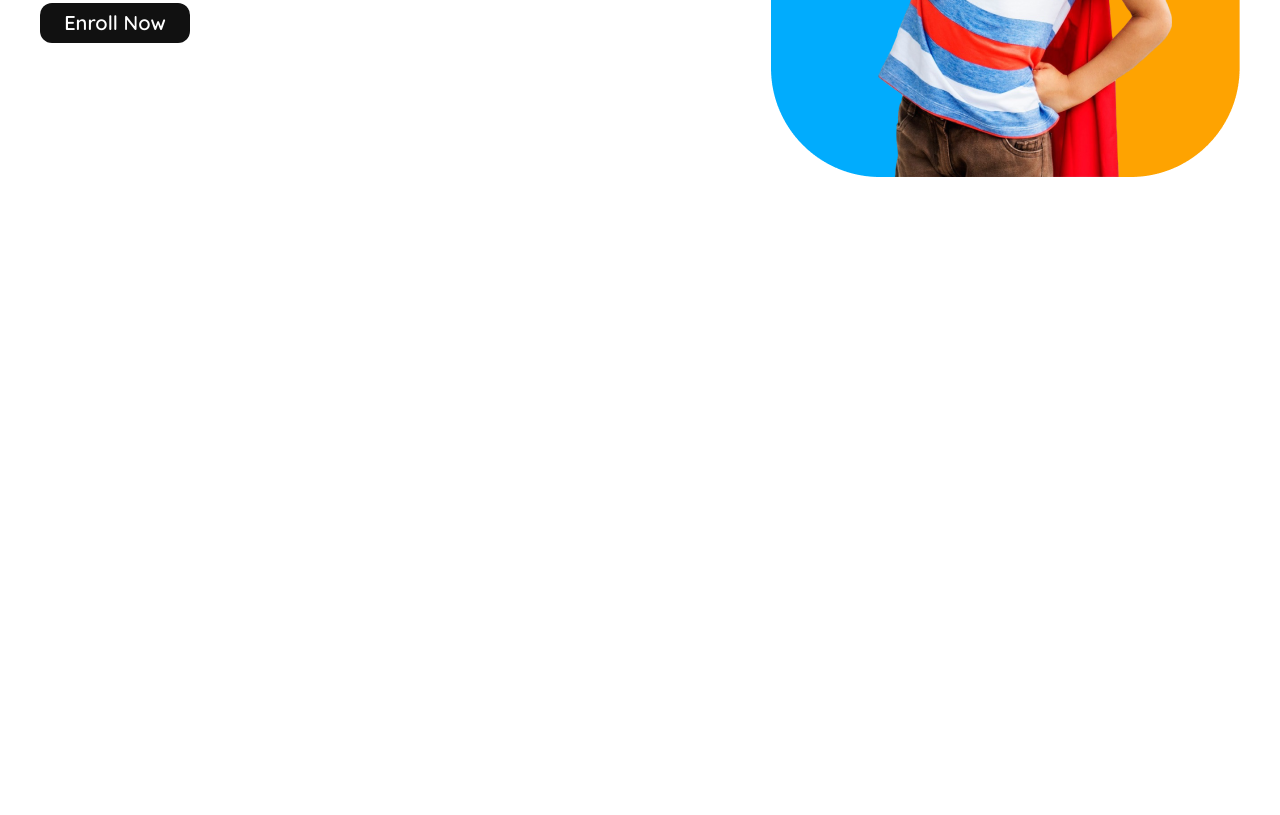
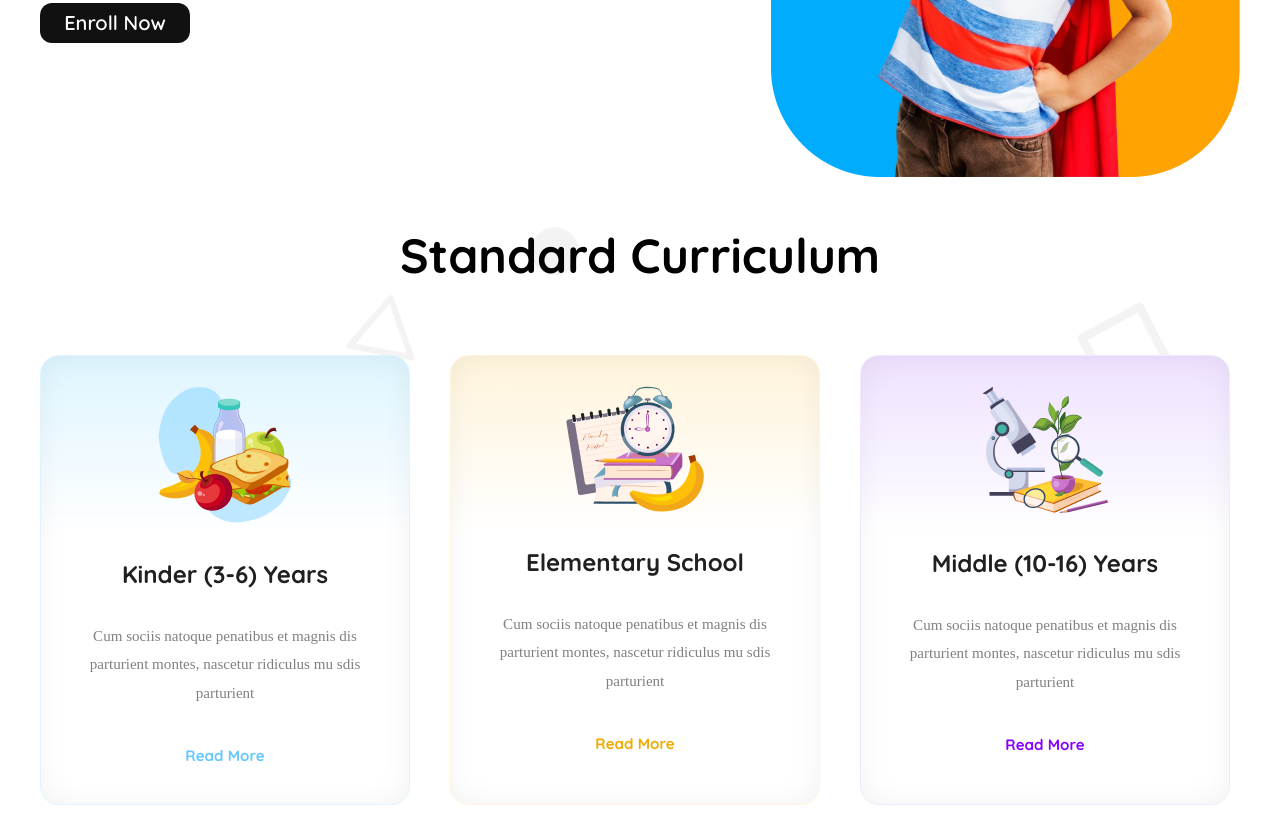
Before and after one commit to dipu-barman/assignment-2-kids-school, a plain HTML site: page index.html in a window 1280 px wide. Shown: the part 500-1315 px from the top of the page. Before the commit the page ends 800 px from the top, so only its background shows below. Drawn offline with Linux system fonts and the light colour scheme.

Commit message:
added-frist-section-about-curriculam

```diff
--- a/index.html
+++ b/index.html
@@ -36,6 +36,37 @@
         </div>
 
     </header>
+    <main>
+        <div class="cv">
+            <h2 class="heading">Standard Curriculum</h2>
+            <div class="children">
+                <div class="kinder">
+                    <img src="assets/kinder.png" alt="">
+                    <h4 class="college">Kinder (3-6) Years</h4>
+                    <p class="sociis">Cum sociis natoque penatibus et magnis
+                        dis parturient montes, nascetur ridiculus
+                        mu sdis parturient</p>
+                        <h6 class="more">Read More</h6>
+                </div>
+                <div class="elementary">
+                    <img src="assets/elementary.png" alt="">
+                    <h4 class="college">Elementary School</h4>
+                    <p class="sociis">Cum sociis natoque penatibus et magnis
+                        dis parturient montes, nascetur ridiculus
+                        mu sdis parturient</p>
+                    <h6 class="mor more">Read More</h6>
+                </div>
+                <div class="middle">
+                    <img src="assets/middle.png" alt="">
+                    <h4 class="college">Middle (10-16) Years</h4>
+                    <p class="sociis">Cum sociis natoque penatibus et magnis
+                        dis parturient montes, nascetur ridiculus
+                        mu sdis parturient</p>
+                    <h6 class="mora more"> Read More</h6>
+                </div>
+            </div>
+        </div>
+    </main>
 
 </body>
 </html>
--- a/styles/style.css
+++ b/styles/style.css
@@ -113,7 +113,7 @@ text-align: left;
     display: flex;
     max-width: 1200px;
     margin: 10px auto;
-    gap: 50px;
+    gap: 60px;
 }
 
 .student{
@@ -163,6 +163,106 @@ margin-top: 10px;
 }
 
 
+/* main part 1 */
+
+.cv{
+    max-width: 1200px;
+    margin: 10px auto;
+    background: url(../assets/bg.png);
+
+}
+
+.children{
+    display: grid;
+    grid-template-columns: repeat(3 ,1fr);
+    gap: 30px;
+    margin-top: 70px;
+}
+
+.heading{
+    color: rgb(0, 0, 0);
+font-family: Quicksand;
+font-size: 3rem;
+font-weight: 700;
+line-height: 57.5px;
+letter-spacing: 0%;
+text-align: center;
+margin-top: 50px;
+}
+.kinder{
+    box-sizing: border-box;
+border: 0.94px solid rgb(222, 245, 255);
+border-radius: 18.86px;
+
+box-shadow: inset 0px 0px 28.3px 0.94px rgba(0, 0, 0, 0.05);
+background: linear-gradient(180.00deg, rgb(222, 245, 255),rgba(255, 255, 255, 0) 40%),rgb(255, 255, 255);
+text-align: center;
+max-width: 370px;
+height: 450px;
+padding: 30px 30px;
+}
+
+.middle{
+    box-sizing: border-box;
+border: 0.94px solid rgb(242, 232, 255);
+border-radius: 18.86px;
+
+box-shadow: inset 0px 0px 28.3px 0.94px rgba(0, 0, 0, 0.05);
+background: linear-gradient(180.00deg, rgb(238, 225, 255),rgba(255, 255, 255, 0) 40%),rgb(255, 255, 255);
+text-align: center;
+max-width: 370px;
+height: 450px;
+padding: 30px 30px;
+}
+
+
+.elementary{
+
+    box-sizing: border-box;
+border: 0.94px solid rgb(255, 244, 220);
+border-radius: 18.86px;
+
+box-shadow: inset 0px 0px 28.3px 0.94px rgba(0, 0, 0, 0.05);
+background: linear-gradient(180.00deg, rgb(255, 244, 220),rgba(255, 255, 255, 0) 40%),rgb(255, 255, 255);
+text-align: center;
+max-width: 370px;
+height: 450px;
+padding: 30px 30px;
+}
+.college{
+    color: rgb(32, 32, 32);
+font-family: Quicksand;
+font-size: 24px;
+font-weight: 700;
+line-height: 30.65px;
+letter-spacing: 0%;
+}
+
+.sociis{
+
+    color: rgb(128, 128, 128);
+font-family: Raleway;
+font-size: 15.09px;
+font-weight: 500;
+line-height: 28.3px;
+letter-spacing: 0%;
+}
+.more{
+    color: rgb(100, 200, 255);
+font-family: Quicksand;
+font-size: 15.09px;
+font-weight: 700;
+line-height: 28.3px;
+letter-spacing: 0%;
+
+}
+.mor{
+    color: rgb(240, 170, 0);
+}
+
+.mora{
+    color: rgb(135, 0, 255);
+}
 
 
 
@@ -196,6 +296,7 @@ margin-top: 10px;
     .icon{
         display:flex;
         margin-top: 20px;
+        margin-right: 10px;
 
 
     }
@@ -205,10 +306,6 @@ margin-top: 10px;
         display: flex;
         justify-content: space-between;
         width: 100%;
-
-
-
-
 
     }
     .school{
@@ -223,26 +320,51 @@ margin-top: 10px;
 
 
 
+
+
     .kids{
         flex-direction: column-reverse;
         width: 100%;
         gap: 0px;
-        padding: 10px;
+        /* padding: 10px; */
         text-align: center;
 
     }
     .hero{
-        max-width: 350px;
+        max-width: 360px;
         margin: 0px auto;
     }
     .student{
         margin: 10px;
         text-align: center;
-        font-size: 45px;
+        font-size: 3.5rem;
 
     }
     .courage{
         text-align: center;
     }
 
+
+
+
+
+    .children{
+        grid-template-columns: 1fr;
+        gap: 0px;
+        justify-items: center;
+        margin-top: 20px;
+    }
+    .kinder{
+        margin: 10px auto;
+    }
+    .elementary{
+        margin: 10px auto;
+    }
+    .middle{
+        margin: 10px auto;
+    }
+    .heading{
+        font-size: 38px;
+        line-height: 35px;
+    }
 }
```
